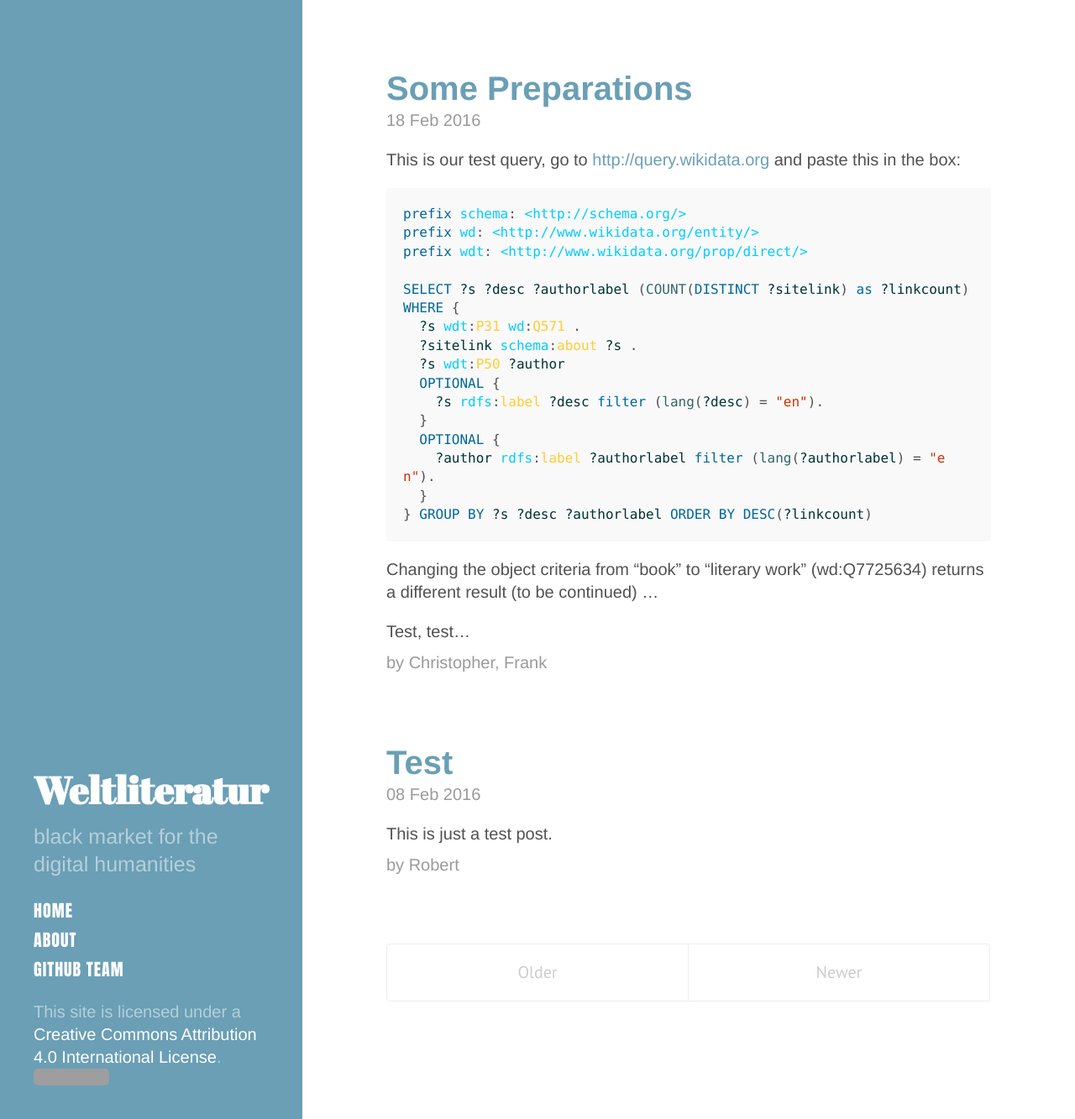
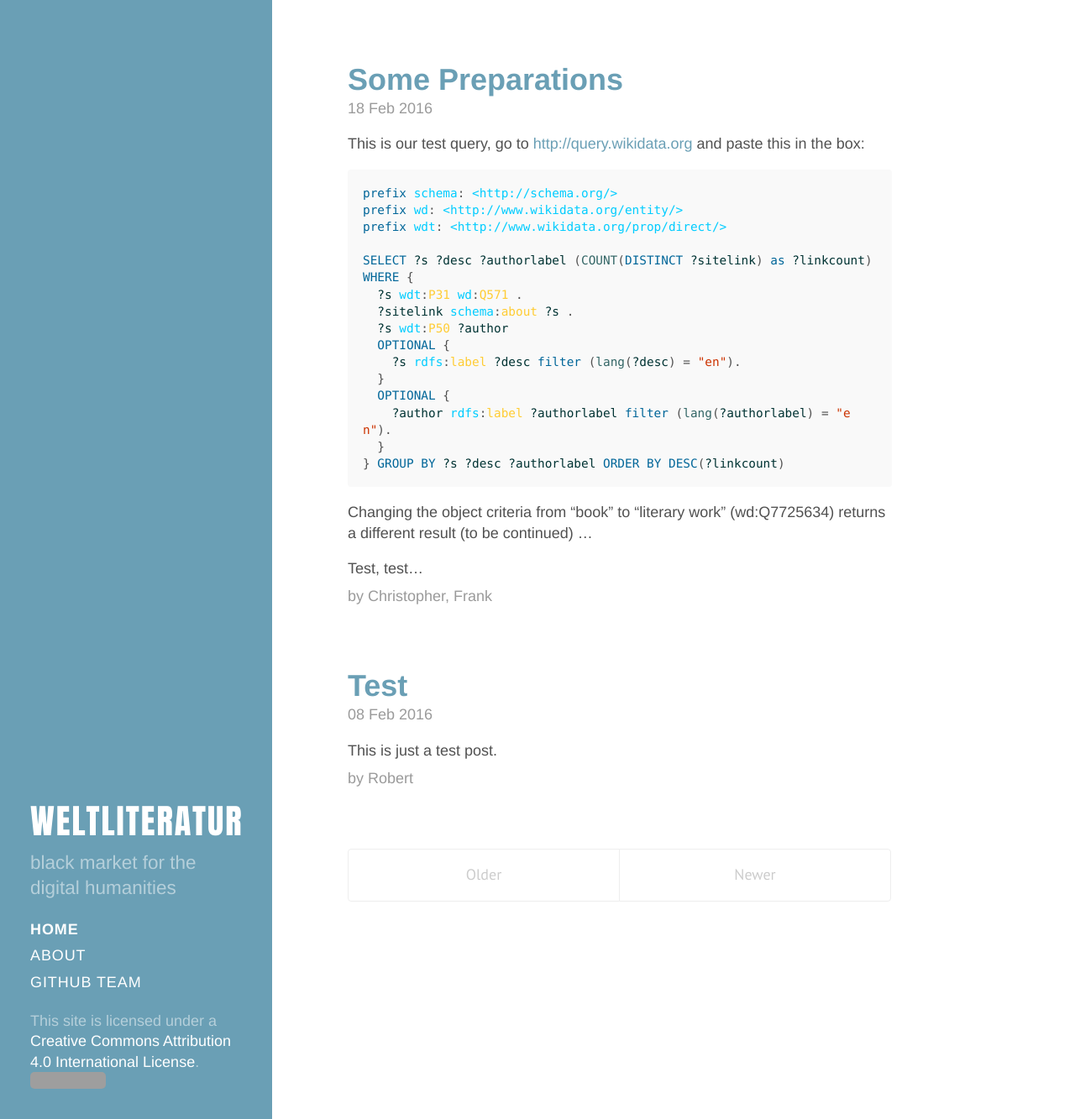
Before and after one commit to weltliteratur/blog, a Jekyll site: the page built from index.html, in a window 1280 px wide and 1333 px high. Shown: the whole window at 84% size. Built offline with Jekyll 4.4.1, drawn with Linux system fonts in a browser that asks for light colours; the list of posts is cut into pages by our own code; grey boxes are pictures that could not be loaded.

Commit message:
changing font for heading

```diff
--- a/public/css/hyde.css
+++ b/public/css/hyde.css
@@ -44,7 +44,7 @@ html {
 }
 @media (min-width: 58em) {
   html {
-    font-size: 20px;
+    font-size: 18px;
   }
 }
 
@@ -81,15 +81,18 @@ html {
 /* About section */
 .sidebar-about h1 {
   color: #fff;
+  font-family: "futura-pt-condensed","FuturaStd-Condensed","Futura-Condensed",Impact,Helvetica,Arial,sans-serif;
+  font-size: 2.25rem;
+  font-weight: 400;
+  letter-spacing: 0.05em;
   margin-top: 0;
-  font-family: "Abril Fatface", serif;
-  font-size: 2.25rem;
+  text-transform: uppercase;
+
 }
 
 /* Sidebar nav */
 .sidebar-nav {
     margin-bottom: 1rem;
-    font-family: "futura-pt-condensed","FuturaStd-Condensed","Futura-Condensed",Impact,Helvetica,Arial,sans-serif;
     letter-spacing: 0.05em;
     text-transform: uppercase;
 
```
